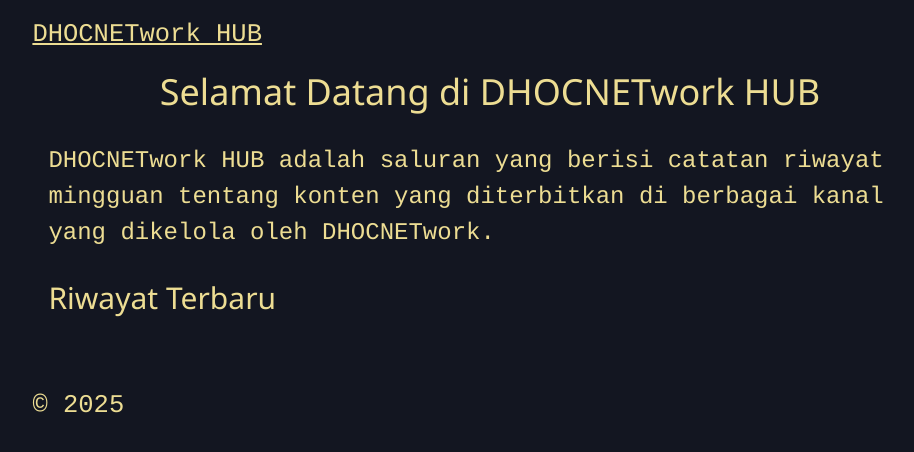
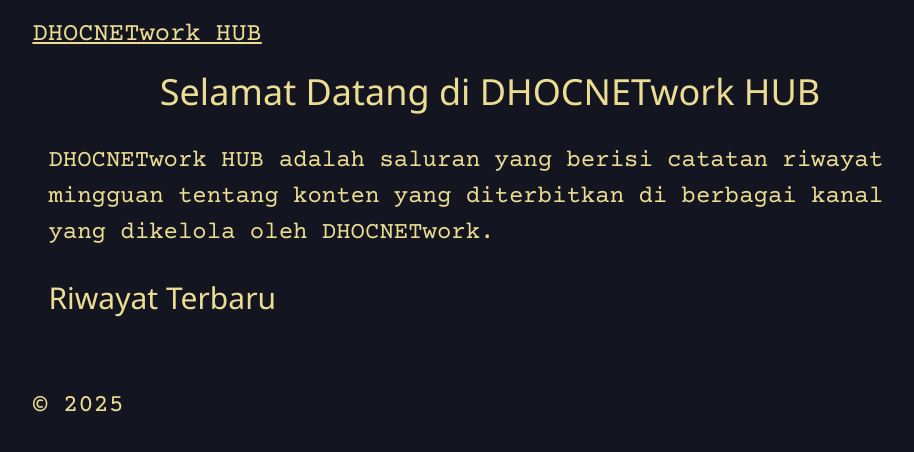
Before and after one commit to dhocnet/dhocnet.github.io, a Jekyll site: the page built from index.md, in a window 1280 px wide. Shown: the top 452 px of the page, without its empty margins (150-1064 px from the left). Built offline with Jekyll 4.4.1, drawn with Linux system fonts in a browser that asks for light colours; some web fonts are replaced.

Commit message:
Update default.html

```diff
--- a/_layouts/default.html
+++ b/_layouts/default.html
@@ -6,6 +6,7 @@
             {{ page.title }}
         </title>
         <link rel="stylesheet" href="https://www.w3schools.com/w3css/5/w3.css" />
+        <link href="https://fonts.googleapis.com/css2?family=BBH+Hegarty&family=Changa+One:ital@0;1&family=Courier+Prime:ital,wght@0,400;0,700;1,400;1,700&family=Lilita+One&display=swap" rel="stylesheet">
 
         <style type="text/css">
             body {
@@ -13,7 +14,7 @@
                 color: #EDDD93;
                 margin: 0;
                 padding: 0 13%;
-                font-family: Courier;
+                font-family: "Courier Prime";
                 font-size: 1.7em;
                 line-spacing: 1.2em;
             }
@@ -23,10 +24,6 @@
                 margin: 0;
                 padding: 0;
                 background-color: #04060D;
-            }
-
-            .dhocnet-main-header header {
-                text-align: left;
             }
 
             .dhocnet-main-header header a, .dhocnet-main-header header a:hover, .dhocnet-main-header header a:visited {
```
